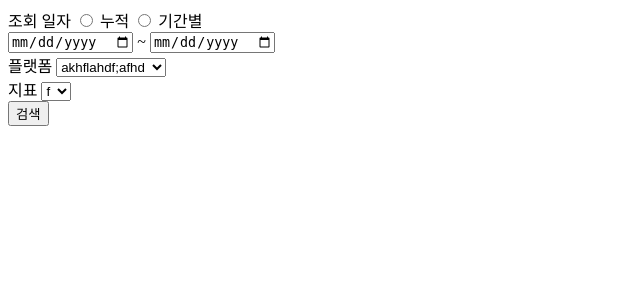
After one commit to soomin9106/Django, a Django app: template pragmatic/menuapp/templates/menuapp/daily.html in a window 1280 px wide. The commit adds this page. Shown: the top 300 px of the page, without its empty margins (0-640 px from the left). Run offline with Django 3.2, Linux system fonts and the light colour scheme; the template is opened without the code that fills it, so the values that code supplies are empty.

Commit message:
daily form

```diff
--- /dev/null
+++ b/pragmatic/menuapp/templates/menuapp/daily.html
@@ -0,0 +1,41 @@
+<form class="daily-form">
+    <div class="select-days">
+        <div>
+            <label>조회 일자</label>
+            <input type="radio" name="view_days" value="accumulate" /> <label>누적</label>
+            <input type="radio" name="view_days" value="period" /> <label>기간별</label>
+        </div>
+        <div>
+            <input type="date" name="day_1" /> ~ <input type="date" name="day_2" />
+        </div>
+    </div>
+
+    <div class="select-other">
+        <div class="platform">
+            <label>플랫폼</label>
+            <select>
+
+                <option type="checkbox" value="hi">akhflahdf;afhd</option>
+                <option type="checkbox" value="hello">bdfadfasdfasdf</option>
+                <option type="checkbox" value="good">cdasdfasdfa</option>
+                <option type="checkbox" value="bye">ddafsfdfsfdsa</option>
+                <option type="checkbox" value="he">eadasfdsf</option>
+            </select>
+        </div>
+        <div class="target">
+            <label>지표</label>
+            <select>
+
+                <option type="checkbox" value="hi">f</option>
+                <option type="checkbox" value="hello">g</option>
+                <option type="checkbox" value="good">i</option>
+                <option type="checkbox" value="bye">h</option>
+                <option type="checkbox" value="he">j</option>
+            </select>
+        </div>
+
+    </div>
+    <div class="search">
+        <input type="submit" value="검색" />
+    </div>
+</form>
--- a/pragmatic/menuapp/templates/menuapp/menu.html
+++ b/pragmatic/menuapp/templates/menuapp/menu.html
@@ -5,4 +5,6 @@
     {% include 'menuapp/header.html' %}
 
     {% include 'menuapp/sidebar.html' %}
+
+    {% include 'menuapp/daily.html' %}
 </html>
--- a/pragmatic/menuapp/templates/menuapp/sidebar.html
+++ b/pragmatic/menuapp/templates/menuapp/sidebar.html
@@ -1,3 +1,6 @@
 <nav class="sidebar">
-
+    <div class="sidebar-items">
+        <a class="sidebar-item">일별 데이터</a>
+        <a class="sidebar-item">시간별 데이터</a>
+    </div>
 </nav>
```
Also changed, not shown: pragmatic/menuapp/forms.py (added, +17 -0 lines).
